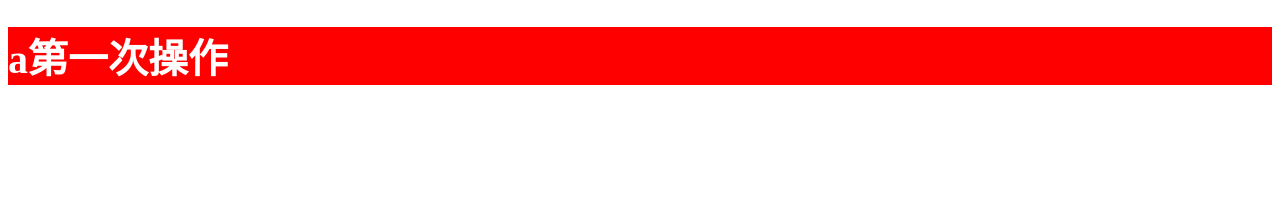
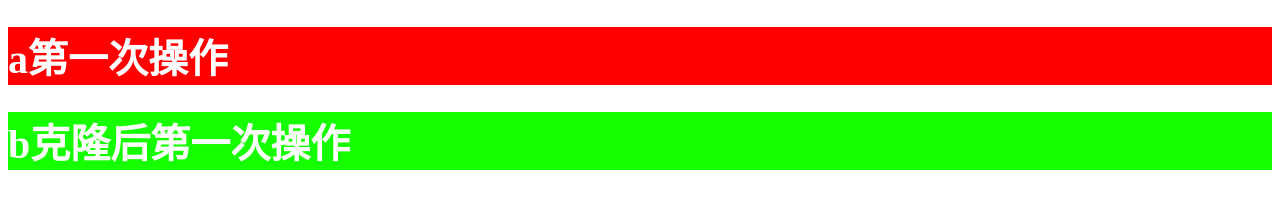
Before and after one commit to 15938072930/nb10_30, a plain HTML site: page index.html in a window 1280 px wide. Drawn offline with Linux system fonts and the light colour scheme.

Commit message:
b1第一次操作

```diff
--- a/index.html
+++ b/index.html
@@ -9,5 +9,6 @@
 </head>
 <body>
     <h1 class="a1">a第一次操作</h1>
+    <h1 class="b1">b克隆后第一次操作</h1>
 </body>
 </html>
--- a/less/index.less
+++ b/less/index.less
@@ -3,3 +3,9 @@
     color: white;
     background-color: red;
 }
+
+.b1 {
+    font-size: 40px;
+    color: white;
+    background-color: rgb(21, 255, 0);
+}
```
Also changed, not shown: less/index.css.
